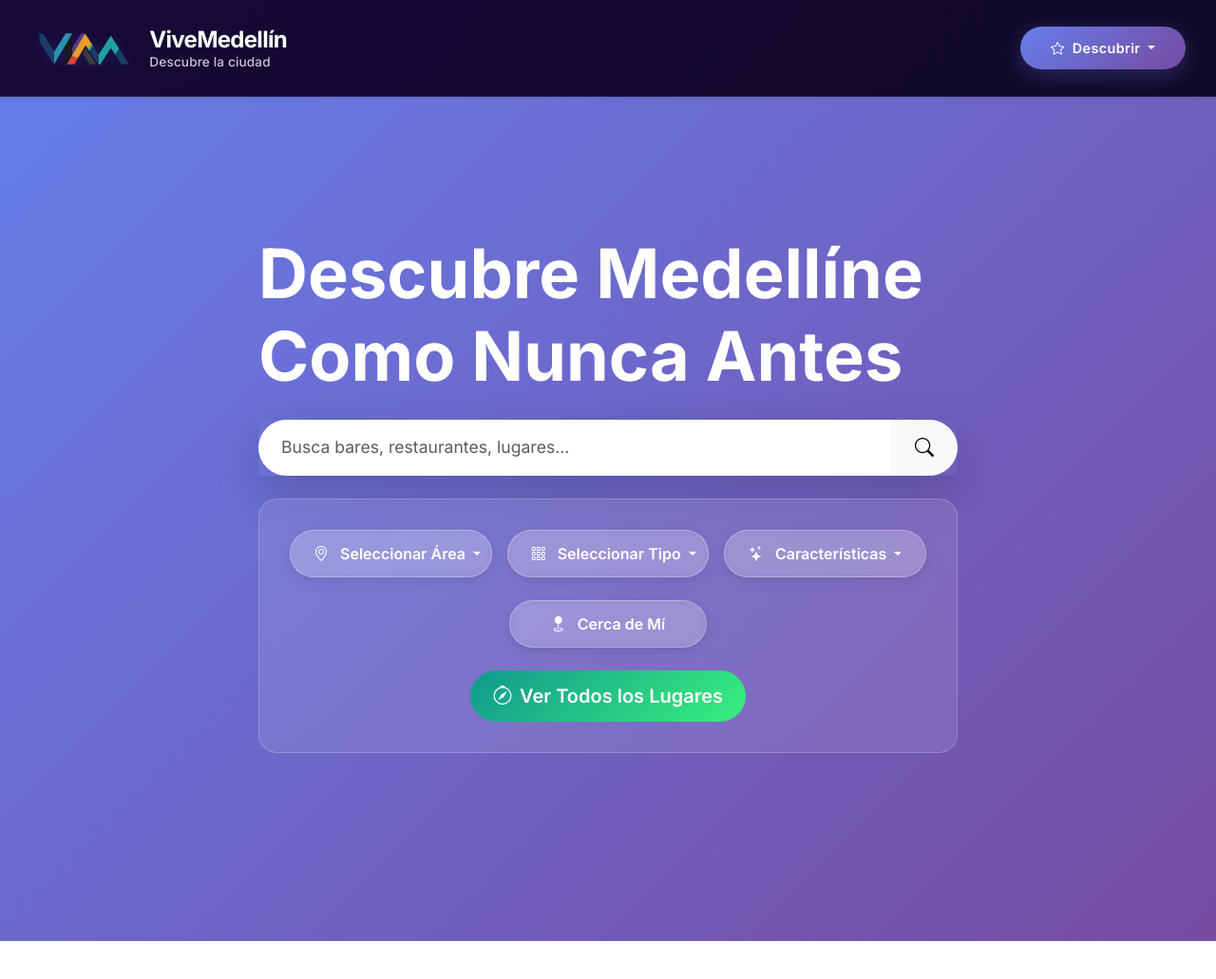
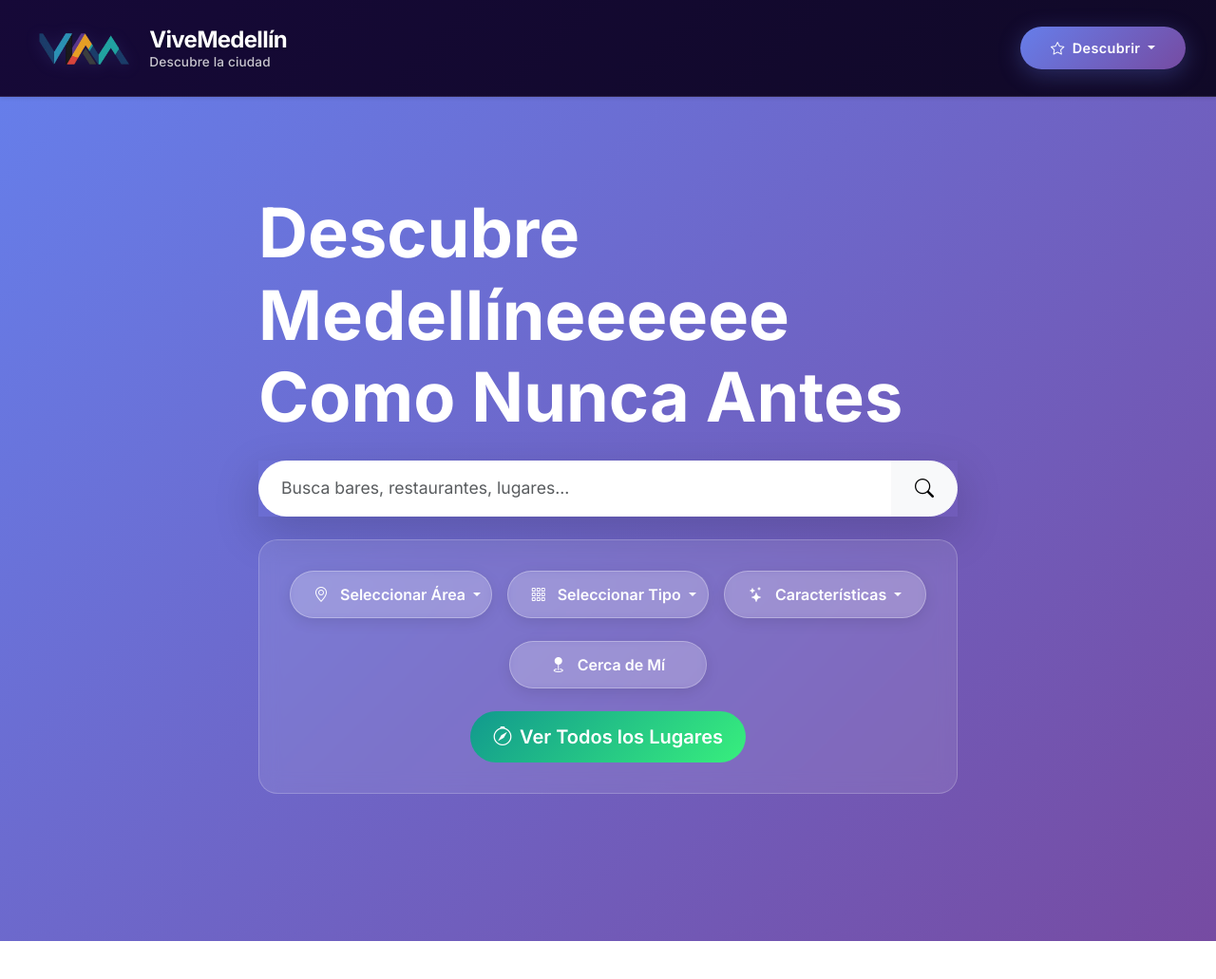
Before and after one commit to Alheecordero/medellin-project, a Django app: page / in a window 1280 px wide. Shown: the top 1031 px of the page at 95% size. Run offline with Django 4.2, Linux system fonts and the light colour scheme; data that the repository does not hold is empty; parts of the project's set-up code (start-up, migrations or seed data) failed here and were passed over.

Commit message:
Home: prueba título Medellíneeeeee

```diff
--- a/explorer/templates/home.html
+++ b/explorer/templates/home.html
@@ -32,7 +32,7 @@
             <div class="col-lg-8 text-center">
                 <div class="hero-content">
                     <h1 class="hero-title display-2 mb-4 text-white fw-bold">
-                        Descubre <span class="text-white">Medellíne</span><br>
+                        Descubre <span class="text-white">Medellíneeeeee</span><br>
                         Como Nunca Antes
                     </h1>
 
```
